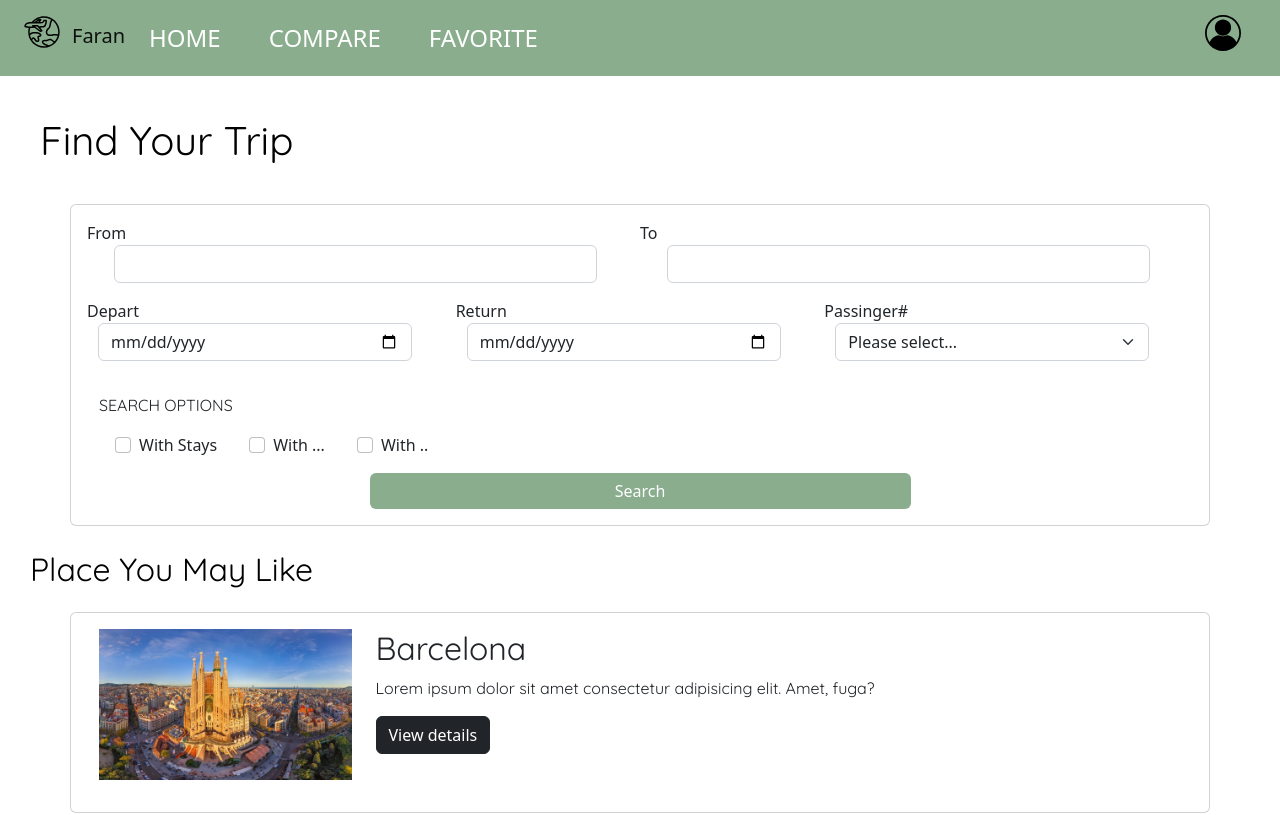
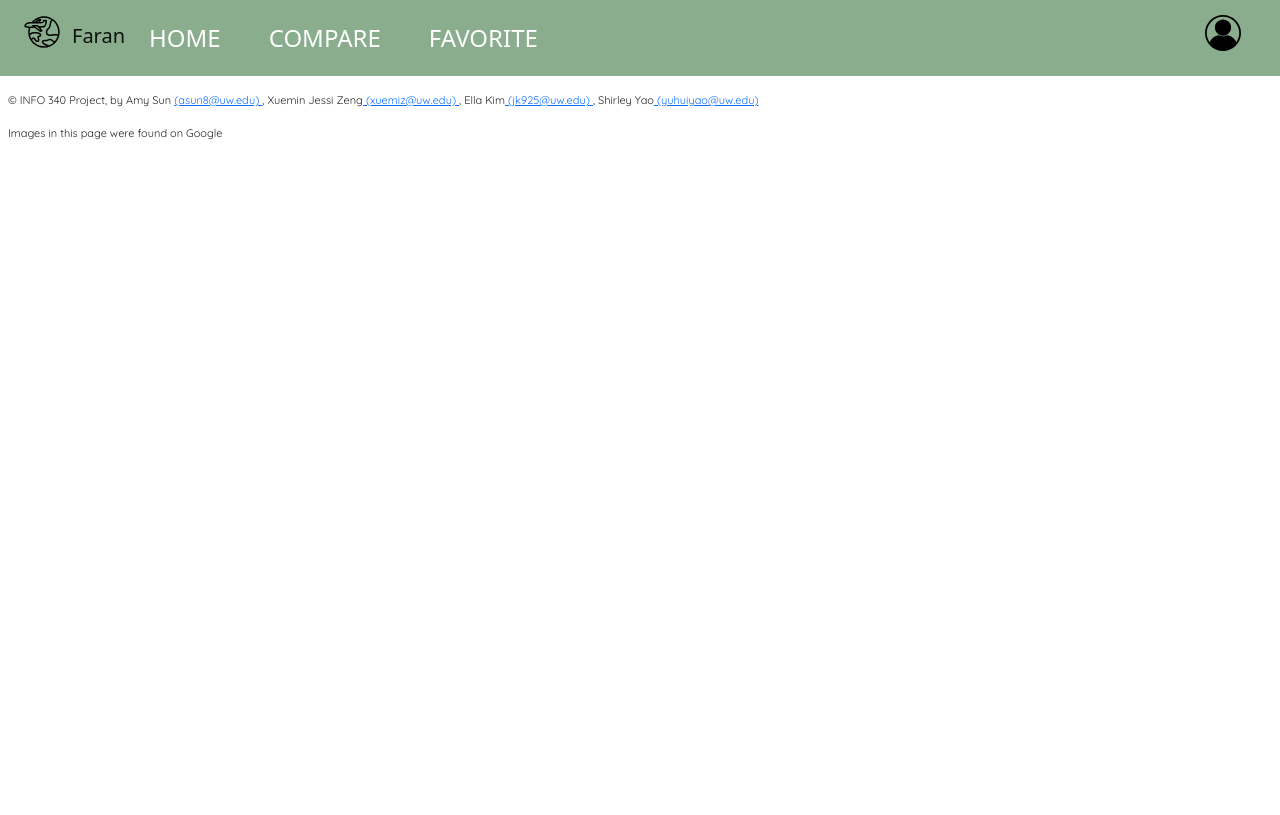
Before and after one commit to info340b-wi23/project-info340-group-bb4, a React (Create React App) app: page / in a window 1280 px wide. Shown: the top 815 px of the page. Built offline with nearby package versions, Linux system fonts and the light colour scheme.

Commit message:
add login page

```diff
--- a/src/components/App.js
+++ b/src/components/App.js
@@ -7,6 +7,7 @@ import { HomeSearch } from './HomeSearch'
 import { ComparisonPage } from './ComparisonPage';
 import { DetailsPage } from './DetailsPage'
 import FavoritesPage  from './FavoritesPage.js';
+import { Login } from './Login';
 
 
 function App(props) {
@@ -17,13 +18,13 @@ function App(props) {
         <NavBar/>
       </header>
       <main>
-        <Homepage/>
+        {/* <Homepage/>  */}
         {/* <HomeSearch/> */}
         {/* <ComparisonPage/> */}
         {/* <DetailsPage/> */}
         {/* <FavoritesPage/> */}
         {/* <Destinations/> */}
-        {/* <TravelList/> */}
+        <Login/>
       </main>
 
 
--- /dev/null
+++ b/src/components/Login.js
@@ -0,0 +1,10 @@
+import React from 'react';
+
+export function Login(props) {
+    const singleDest = props.single;
+    return(
+        <div>
+
+        </div>
+    );
+}
```
